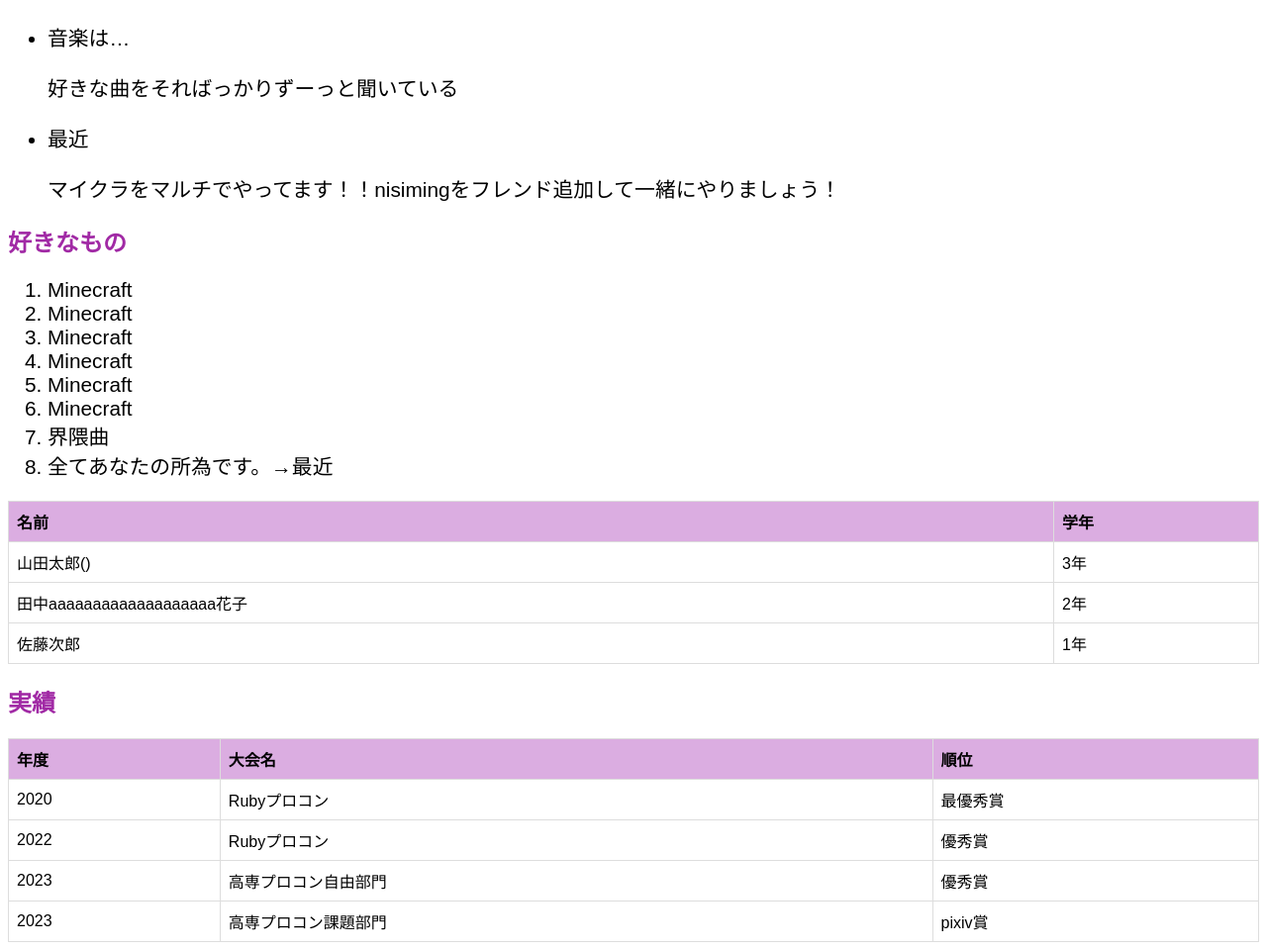
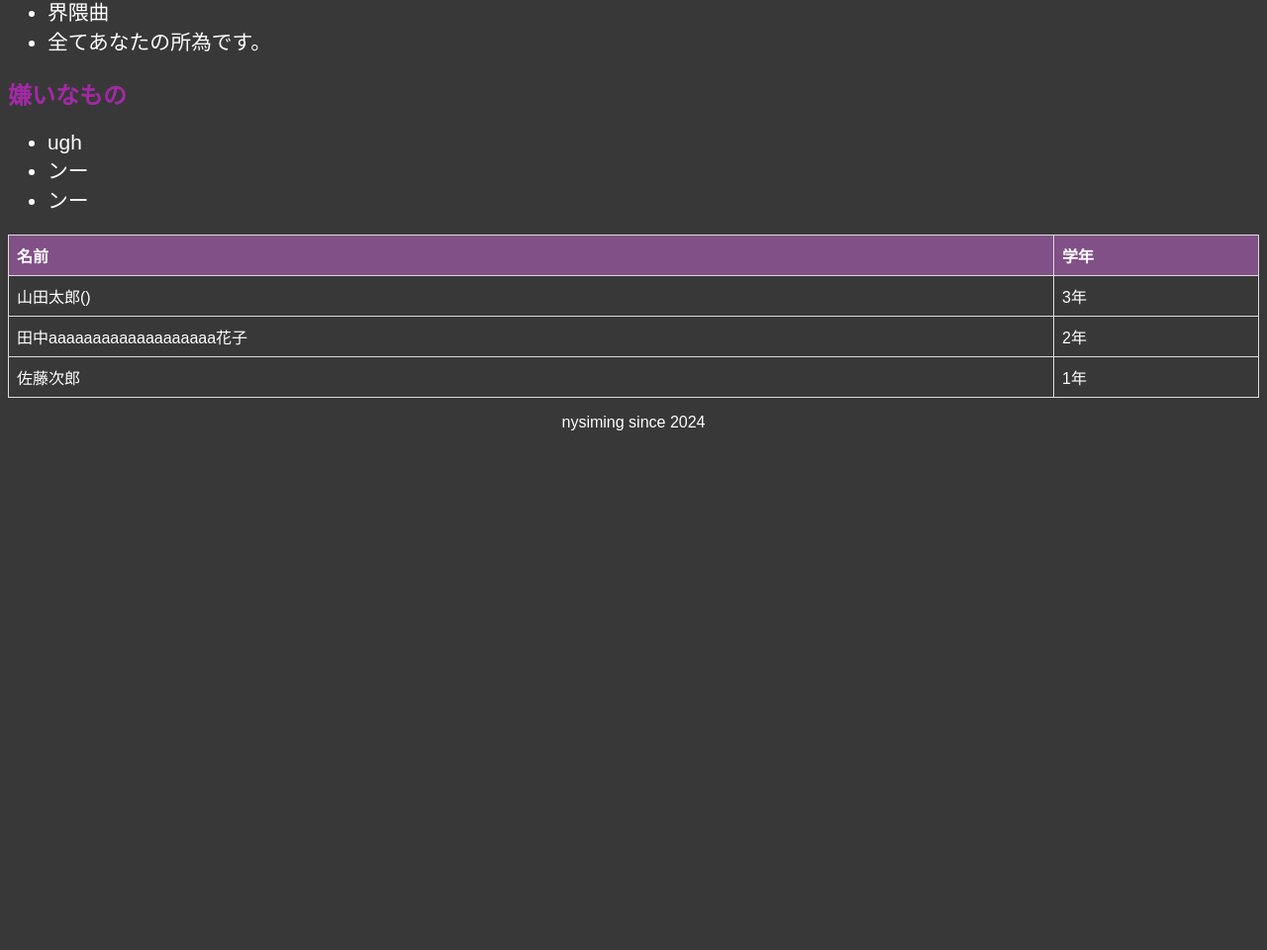
Before and after one commit to ny-si/nysiming-profile, a website built with Vite: page index.html in a window 1280 px wide. Shown: the part 657-1617 px from the top of the page at 99% size. After the commit the page ends 1109 px from the top, so only its background shows below. Built offline with nearby package versions, Linux system fonts and the light colour scheme; files whose address does not match are found by name.

Commit message:
fix: nisiming->nysiming

```diff
--- a/index.html
+++ b/index.html
@@ -8,7 +8,7 @@
       href="https://static.wikia.nocookie.net/minecraft_gamepedia/images/9/96/Repeating_Command_Block_JE2_BE1.png"
     />
     <meta name="viewport" content="width=device-width, initial-scale=1.0" />
-    <title>Nysimingのホームページ</title>
+    <title>nysimingのホームページ</title>
     <link rel="stylesheet" href="/style.css" />
     <!-- この行を追加 -->
   </head>
@@ -20,7 +20,7 @@
           src="https://static.wikia.nocookie.net/minecraft_gamepedia/images/9/96/Repeating_Command_Block_JE2_BE1.png"
           alt="情研のロゴ"
         />
-        <h1>Nysimingのホームページ</h1>
+        <h1>nysimingのホームページ</h1>
       </div>
       <!-- divタグを追加 -->
       <div>
@@ -49,8 +49,8 @@
       </div>
       <!-- divタグを追加 -->
     </header>
-    <h1>nisiming / ny-si とは</h1>
-    <G2>目次</G2>
+    <h1>nysiming / ny-si とは</h1>
+    <G2>お品書き</G2>
     <ul>
       <li>生態</li>
       <li>好きなもの</li>
@@ -59,27 +59,24 @@
     <h2>生態</h2>
     <ul>
       <li>朝起きるのが遅い</li>
-      <p>朝はいつも7時半くらいに起きます</p>
-      <li>マインクラフト</li>
-      <h1>マインクラフト成分を定期的に摂取しないと死ぬ</h1>
-      <li>音楽は…</li>
-      <p>好きな曲をそればっかりずーっと聞いている</p>
-      <li>最近</li>
-      <p>
-        マイクラをマルチでやってます！！nisimingをフレンド追加して一緒にやりましょう！
-      </p>
+      <li>マインクラフトについて</li>
+      <li>あああああああああああああああああああああああああああああああ</li>
+      <li>
+        マイクラをマルチでやってます。nisimingをフレンド追加して一緒にやりましょう。(圧)
+      </li>
     </ul>
     <h2>好きなもの</h2>
-    <ol>
-      <li>Minecraft</li>
-      <li>Minecraft</li>
-      <li>Minecraft</li>
-      <li>Minecraft</li>
-      <li>Minecraft</li>
+    <ul>
       <li>Minecraft</li>
       <li>界隈曲</li>
-      <li>全てあなたの所為です。→最近</li>
-    </ol>
+      <li>全てあなたの所為です。</li>
+    </ul>
+    <h2>嫌いなもの</h2>
+    <ul>
+      <li>ugh</li>
+      <li>ンー</li>
+      <li>ンー</li>
+    </ul>
     <table>
       <tr>
         <th>名前</th>
@@ -98,33 +95,8 @@
         <td>1年</td>
       </tr>
     </table>
-    <h2>実績</h2>
-    <table>
-      <tr>
-        <th>年度</th>
-        <th>大会名</th>
-        <th>順位</th>
-      </tr>
-      <tr>
-        <td>2020</td>
-        <td>Rubyプロコン</td>
-        <td>最優秀賞</td>
-      </tr>
-      <tr>
-        <td>2022</td>
-        <td>Rubyプロコン</td>
-        <td>優秀賞</td>
-      </tr>
-      <tr>
-        <td>2023</td>
-        <td>高専プロコン自由部門</td>
-        <td>優秀賞</td>
-      </tr>
-      <tr>
-        <td>2023</td>
-        <td>高専プロコン課題部門</td>
-        <td>pixiv賞</td>
-      </tr>
-    </table>
+    <p>
+      <center>nysiming since 2024</center>
+    </p>
   </body>
 </html>
--- a/style.css
+++ b/style.css
@@ -3,7 +3,9 @@
   font-size: 1.5rem;
 }
 body {
-  font-family:'Imitate', 'Noto Sans JP', sans-serif;
+  font-family:'源全ゴシック改', 'Noto Sans JP', sans-serif;
+  color: white;
+  background: #383838;
 }
 table {
   border-collapse: collapse;
@@ -19,7 +21,7 @@
 }
 
 th {
-  background-color: #dbade1;    /* 要素の背景色を#e1adadにする */
+  background-color: #805086;    /* 要素の背景色を#e1adadにする */
 }
 img {
   height: 2rem;
@@ -35,15 +37,13 @@
   align-items: center;    /* 垂直方向を中央揃え */
 }
 ol {
-  color: rgb(0, 0, 0);
   font-size: 1.3rem;
 }
 ul {
-  color: rgb(0, 0, 0);
   font-size: 1.3rem;
 }
 G2 {
-  color: rgb(161, 42, 165);
+  color: rgb(232, 117, 236);
   font-size: 2.5rem;
   border: 2px solid purple;
 }
```
